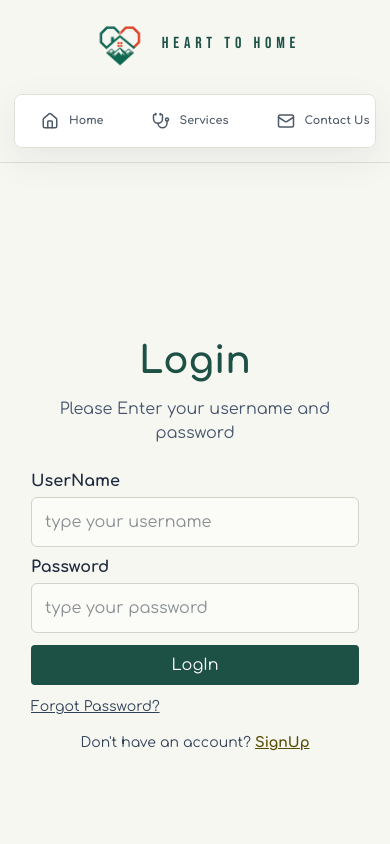
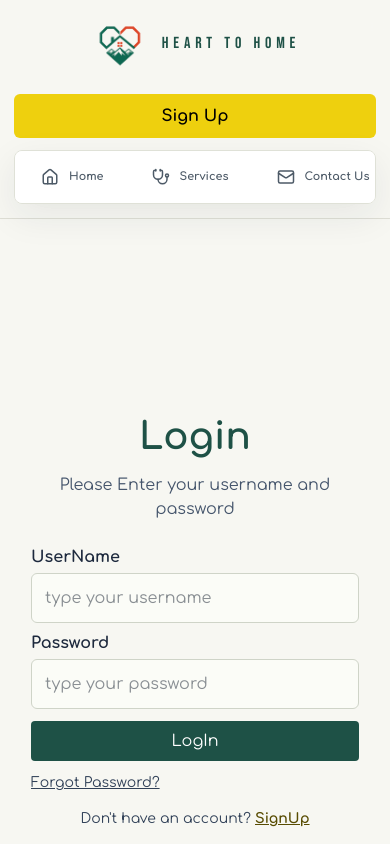
Before and after one commit to ritujane78/heart_to_home, a React (Vite) app: page /login in a window 390 px wide. Shown: the top 844 px of the page. Built offline with nearby package versions, Linux system fonts and the light colour scheme; no server answers.

Commit message:
add not found page correctly, separate signup/logout button from other tabs

```diff
--- a/src/App.jsx
+++ b/src/App.jsx
@@ -206,39 +206,40 @@ function App() {
             <span>Heart to Home</span>
           </NavLink>
 
-
+          <div className="nav-section">
             <nav className="tabs">
-            <NavLink to="/"  end className={`tab ${isActive ? "active" : ""}` }>
+              <NavLink to="/" end className="tab">
                 <TabButton icon={<Home />} label="Home" />
               </NavLink>
 
-            <NavLink to="/services" className={`tab ${isActive ? "active" : ""}`}>
+              <NavLink to="/services" className="tab">
                 <TabButton icon={<Stethoscope />} label="Services" />
               </NavLink>
 
-            <NavLink to="/contact" className={`tab ${isActive ? "active" : ""} `}>
+              <NavLink to="/contact" className="tab">
                 <TabButton icon={<Mail />} label="Contact Us" />
               </NavLink>
+            </nav>
+
             {token ? (
               <button
                 onClick={handleLogout}
-                className="w-24 text-center bg-customRed font-semibold px-4 py-2 rounded-sm cursor-pointer hover:text-slate-300 logout-tab"
+                className="logout-tab"
               >
-                LogOut
+                Log Out
               </button>
             ) : (
-            <NavLink to="/signup" className="tab signup-tab">
+              <NavLink to="/signup" className={`signup-tab ${isActive ? "active" : ""}`}>
                 Sign Up
               </NavLink>
             )}
-          </nav>
+          </div>
         </header>
 
         {/* <DevelopmentBanner /> */}
-        <Routes>
-            <Route path="/login" element={<Login />} />
-            <Route path="/signup" element={<Signup />} />
-          </Routes>
+        {/* <Routes>
+
+          </Routes> */}
 
         <main>
           <Routes>
@@ -285,6 +286,9 @@ function App() {
               path="/contact"
               element={<ContactPage />}
             />
+            <Route path="/login" element={<Login />} />
+            <Route path="/signup" element={<Signup />} />
+
             <Route path="*" element={<NotFound />} />
           </Routes>
         </main>
--- a/src/styles/main.css
+++ b/src/styles/main.css
@@ -159,30 +159,48 @@ main {
 }
 
 
-.tab.active {
-  /* background: transparent; */
-  /* color: white;
-  background: #1f6f5c; */
+.tab.active,
+.signup-tab.active {
   font-weight: 600;
   box-shadow: 0 4px 12px #1f6f5cb8;
 }
-.signup-tab {
-  margin-left: auto !important;
-  background-color: #eed00e !important;
-  color: #000 !important;
-  border-radius: 6px;
-  font-weight: bolder;
+.nav-section {
+  display: flex;
+  align-items: center;
+  gap: 18px;
 }
 
-.signup-tab:hover {
-  /* background-color: #a84436; */
+.auth-action {
+  display: flex;
+  align-items: center;
+}
+
+.signup-tab,
+.logout-tab {
+  display: inline-flex;
+  align-items: center;
+  justify-content: center;
+  text-decoration: none;
+  min-width: 110px;
+  padding: 10px 18px;
+  border-radius: 6px;
+  font-weight: 800;
+}
+
+.signup-tab {
+  background: #eed00e;
   color: #000;
 }
+
 .logout-tab {
-  background-color: #c05242 !important;
-  color: #fff !important;
-  border-radius: 6px;
-  font-weight: bolder;
+  background: #c05242;
+  color: #fff;
+  border: none;
+}
+
+.signup-tab:hover,
+.logout-tab:hover {
+  opacity: 0.95;
 }
 
 .topbar {
@@ -311,6 +329,34 @@ footer span{
   .section-heading h2 {
     font-size: medium;
   }
+  .topbar {
+    flex-direction: column;
+    align-items: stretch;
+  }
+
+  .auth-action {
+    width: 100%;
+  }
+
+  .tab {
+    flex: 1;
+  }
+  .nav-section {
+    flex-direction: column-reverse;
+    align-items: stretch;
+    gap: 12px;
+  }
+
+  .signup-tab,
+  .logout-tab {
+    width: 100%;
+    margin-left: 0;
+  }
+
+  .tabs {
+    width: 100%;
+    overflow-x: auto;
+  }
 }
 
 @media (max-width: 620px) {
```
Lines whose indentation alone changed are shown as unchanged.
